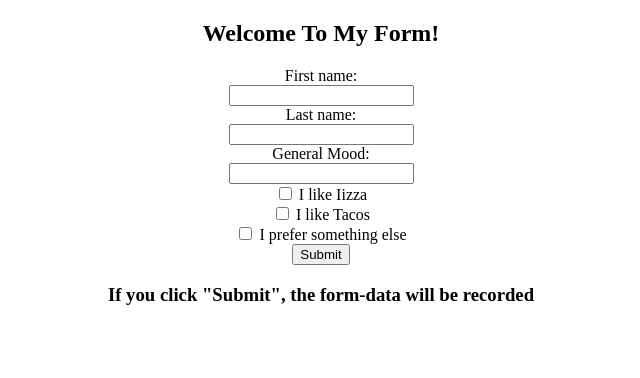
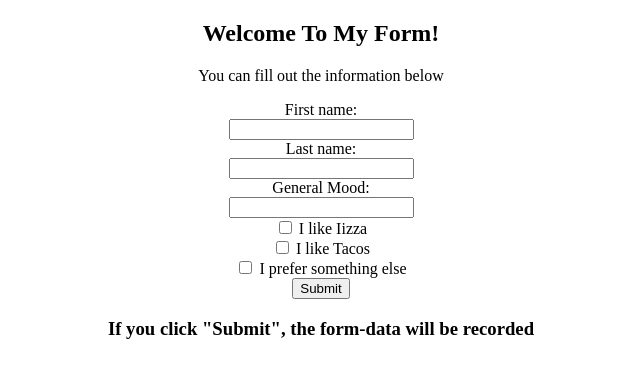
Before and after one commit to IJackson12/MileStone_2, a website: page Index.html in a window 1280 px wide. Shown: the whole page, without its empty margins (319-959 px from the left). Drawn offline with Linux system fonts and the light colour scheme.

Commit message:
"added text"

```diff
--- a/Index.html
+++ b/Index.html
@@ -5,6 +5,7 @@
 </head>
 
 <h2><center>Welcome To My Form!</center></h2>
+<p><center>You can fill out the information below</center></p>
 
 <body><center><form>
   <!--Adding a submit form here for name and gender-->
```
